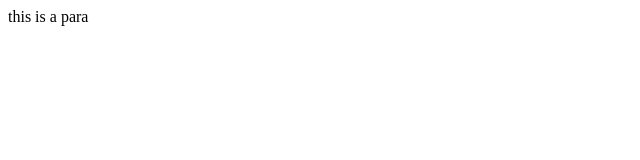
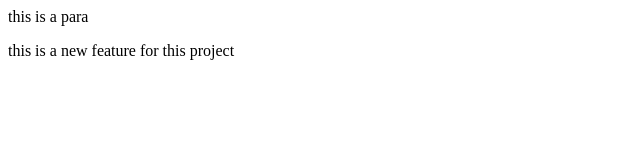
Before and after one commit to DivyaSharmavats/localrepo, a plain HTML site: page index.html in a window 1280 px wide. Shown: the whole page, without its empty margins (0-640 px from the left). Drawn offline with Linux system fonts and the light colour scheme.

Commit message:
new feature

```diff
--- a/index.html
+++ b/index.html
@@ -1 +1,2 @@
 <p>this is a para</p>
+<p>this is a new feature for this project</p>
```
